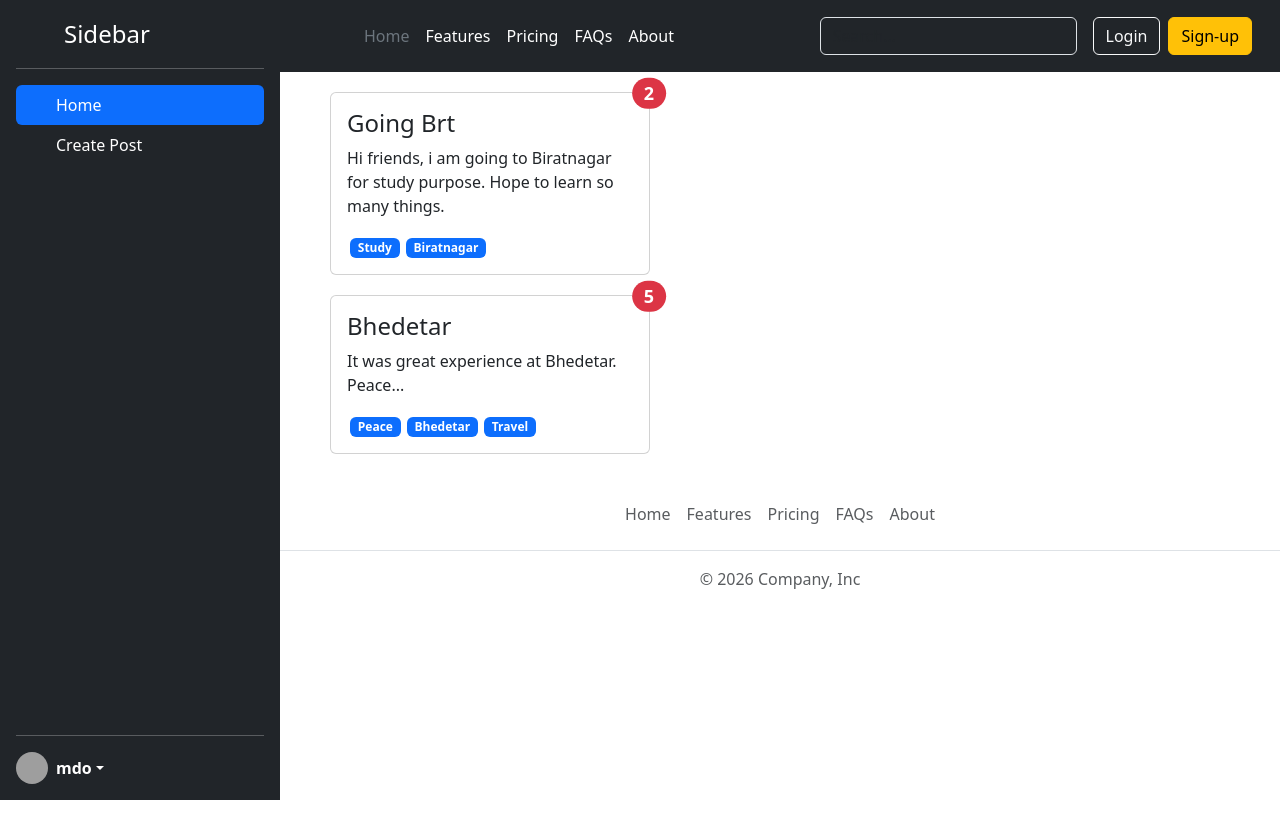
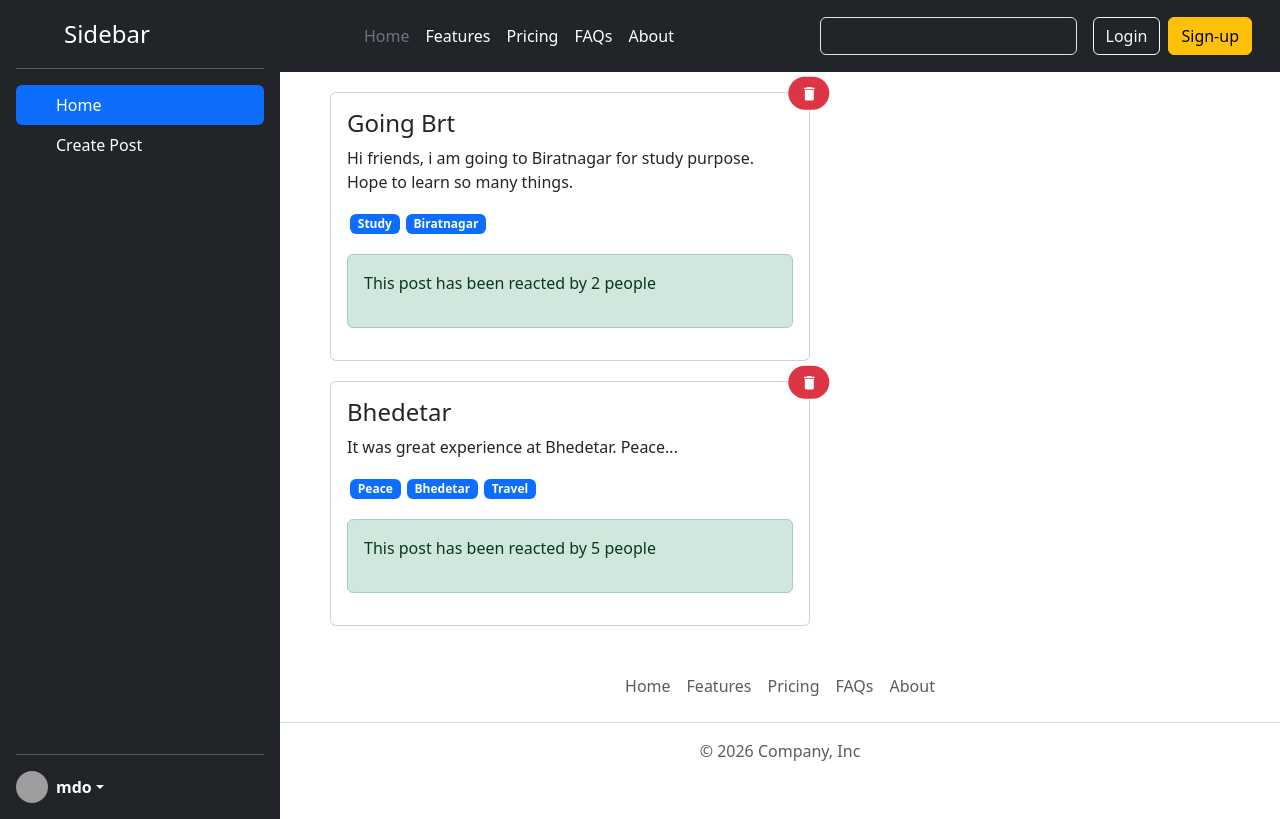
Before and after one commit to Anuuup10/Social-Media, a React (Vite) app: page / in a window 1280 px wide. Built offline with nearby package versions, Linux system fonts and the light colour scheme; grey boxes are pictures that could not be loaded.

Commit message:
feat: update Post component layout and enhance reactions display

```diff
--- a/src/App.css
+++ b/src/App.css
@@ -4,10 +4,6 @@
 
 .content {
   width: 100%;
-}
-
-.sidebar {
-  min-height: 800px;
 }
 
 .post-card {
@@ -17,3 +13,7 @@
 .hashtag {
   margin: 0px 3px;
 }
+
+.reactions {
+  margin: 20px 0 0 0;
+}
--- a/src/components/Post.jsx
+++ b/src/components/Post.jsx
@@ -1,11 +1,13 @@
+import { MdDelete } from "react-icons/md";
+
 const Post = ({ post }) => {
   return (
-    <section className="card post-card" style={{ maxWidth: "320px" }}>
+    <section className="card post-card" style={{ width: "30rem" }}>
       <div className="card-body">
         <h4 className="card-title">
           {post.title}{" "}
           <span className="position-absolute top-0 start-100 translate-middle badge rounded-pill bg-danger">
-            {post.reactions}
+            <MdDelete />
           </span>
         </h4>
 
@@ -13,6 +15,9 @@ const Post = ({ post }) => {
         {post.tags.map((tag) => (
           <span className="badge text-bg-primary hashtag">{tag}</span>
         ))}
+        <div className="alert alert-success reactions" role="alert">
+          <p>This post has been reacted by {post.reactions} people</p>
+        </div>
       </div>
     </section>
   );
```
